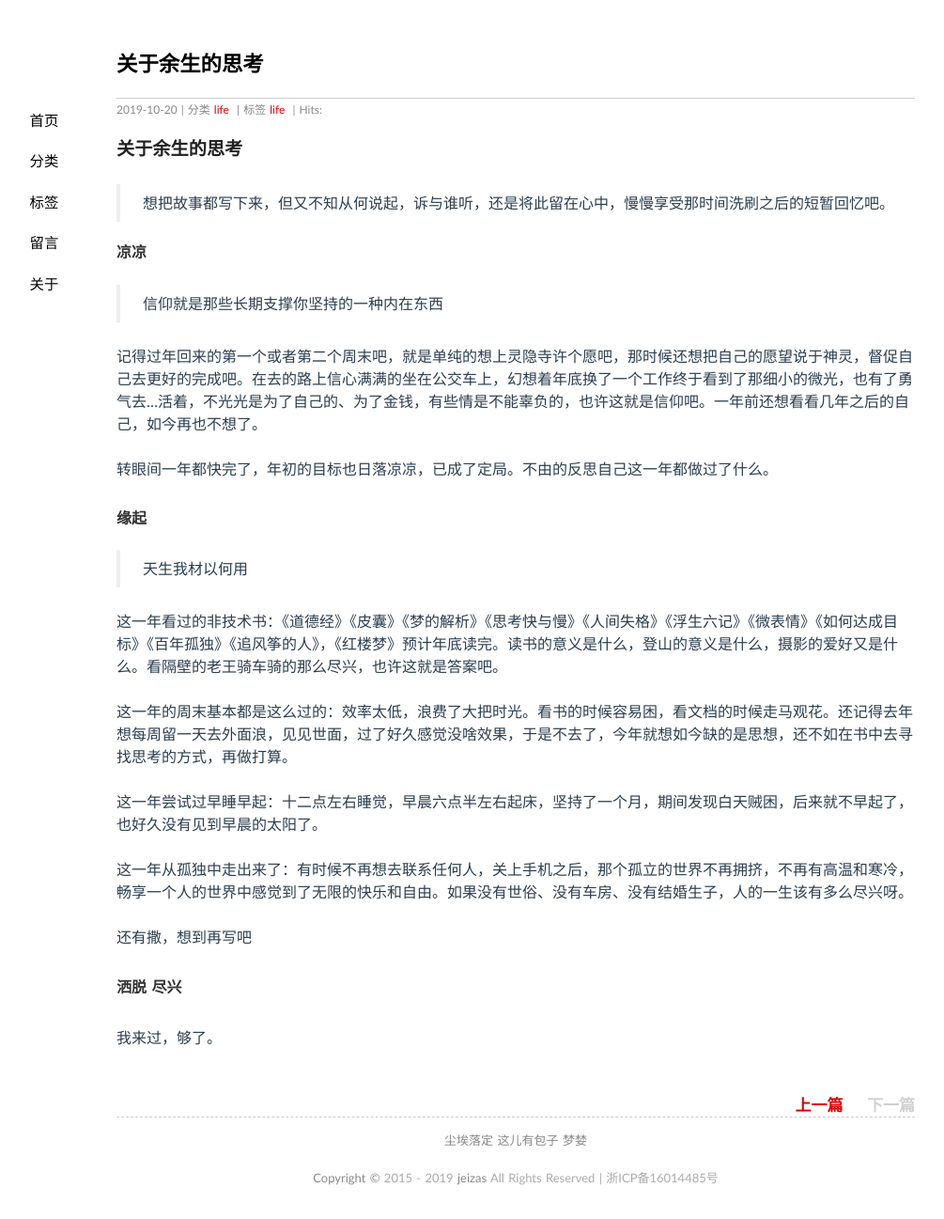
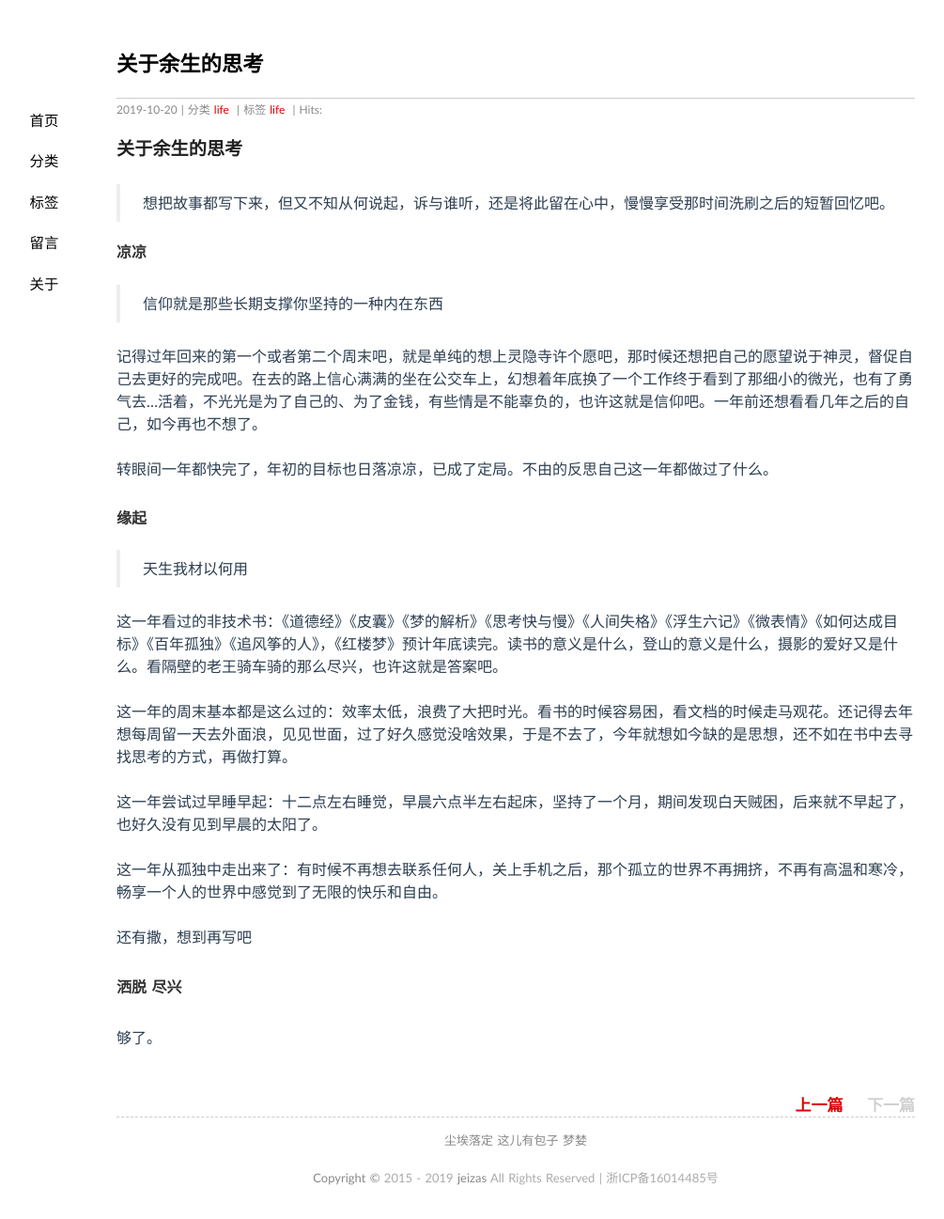
Before and after one commit to jeizas/jeizas.github.io, a Jekyll site: the page built from _posts/2019-10-20-关于人生的思考.md, in a window 1280 px wide. Shown: the whole page at 94% size, without its empty margins (91-1096 px from the left). Built offline with Jekyll 4.4.1, drawn with Linux system fonts in a browser that asks for light colours; nearby versions of some CDN libraries; comment, search, counter and statistics services are not loaded.

Commit message:
modified:   _posts/2019-10-20-关于人生的思考.md

```diff
--- a/_posts/2019-10-20-关于人生的思考.md
+++ b/_posts/2019-10-20-关于人生的思考.md
@@ -29,10 +29,10 @@ tags: life
 
 这一年尝试过早睡早起：十二点左右睡觉，早晨六点半左右起床，坚持了一个月，期间发现白天贼困，后来就不早起了，也好久没有见到早晨的太阳了。
 
-这一年从孤独中走出来了：有时候不再想去联系任何人，关上手机之后，那个孤立的世界不再拥挤，不再有高温和寒冷，畅享一个人的世界中感觉到了无限的快乐和自由。如果没有世俗、没有车房、没有结婚生子，人的一生该有多么尽兴呀。
+这一年从孤独中走出来了：有时候不再想去联系任何人，关上手机之后，那个孤立的世界不再拥挤，不再有高温和寒冷，畅享一个人的世界中感觉到了无限的快乐和自由。
 
 还有撒，想到再写吧
 
 #### 洒脱 尽兴
 
-我来过，够了。
+够了。
```
